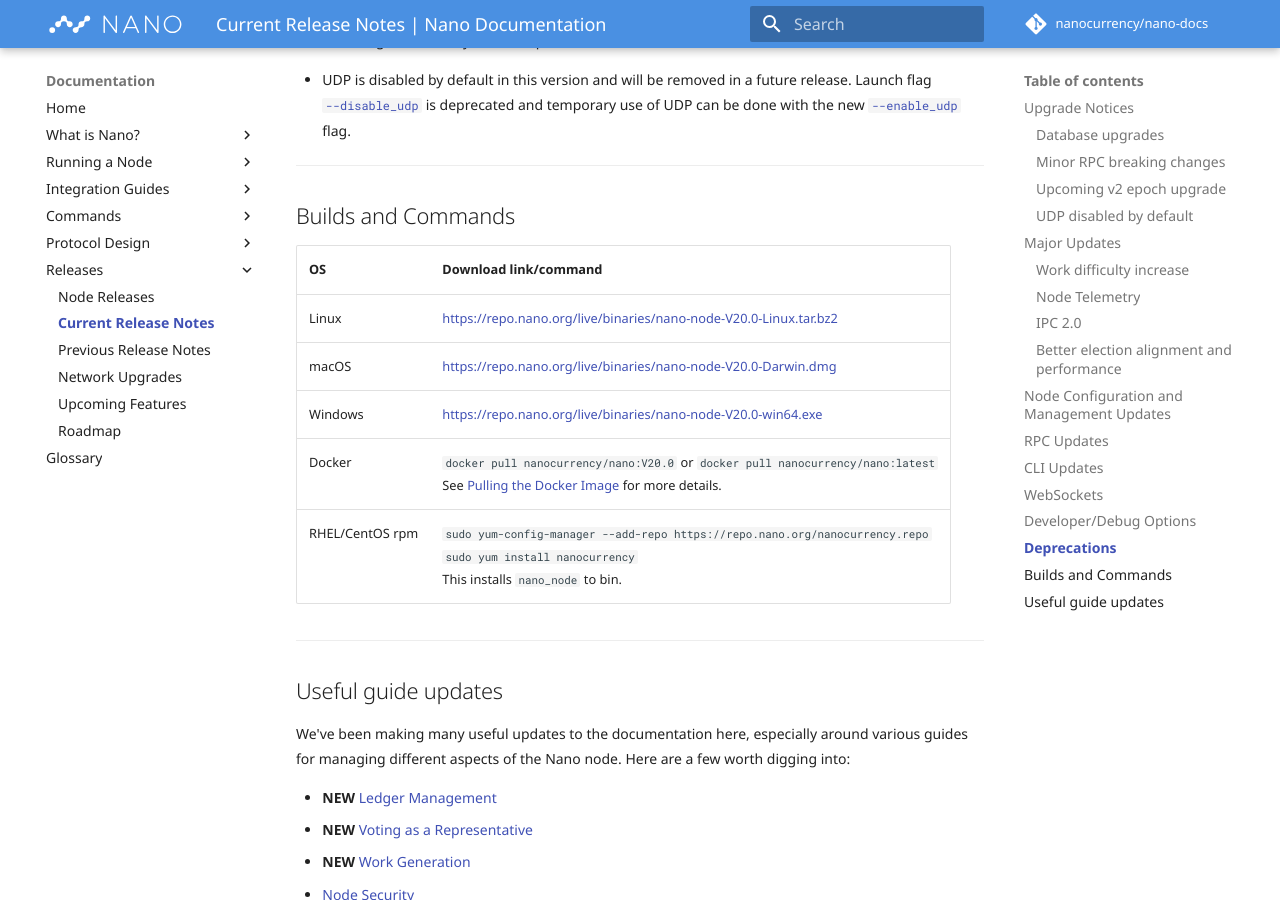
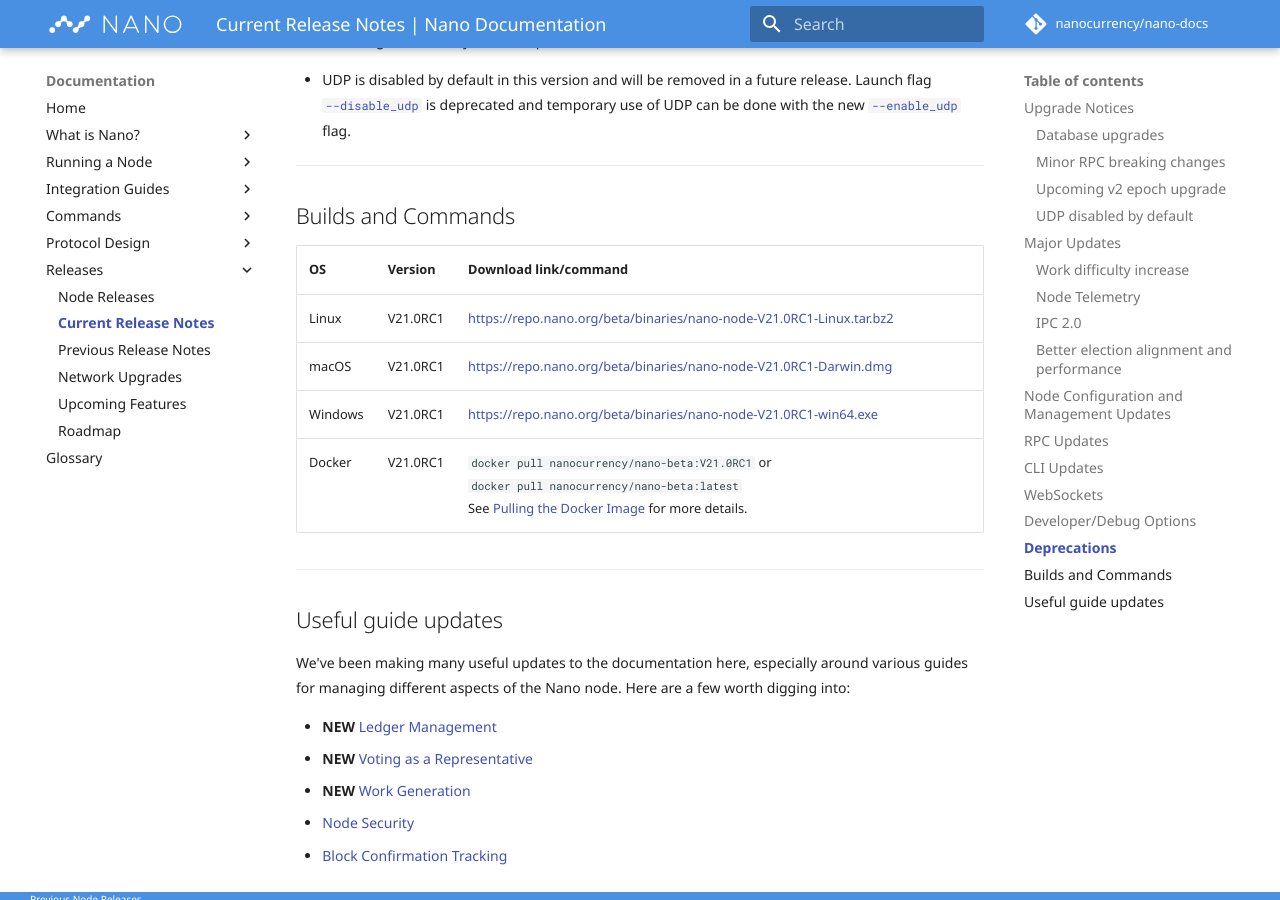
Before and after one commit to nanocurrency/nano-docs, an MkDocs documentation site: the page built from docs/releases/current-release-notes.md, in a window 1280 px wide and 900 px high, scrolled down 6016 px. Built offline with MkDocs 1.6.1 and Material for MkDocs 9.7.7, drawn with Linux system fonts in a browser that asks for light colours; comment, search, counter and statistics services are not loaded.

Commit message:
Update correct beta builds on current release notes (#326)

```diff
--- a/docs/releases/current-release-notes.md
+++ b/docs/releases/current-release-notes.md
@@ -136,7 +136,7 @@
 
 ## Builds and Commands
 
---8<-- "current-release-build-links.md"
+--8<-- "current-beta-build-links.md"
 
 ---
 
--- a/docs/snippets/current-beta-build-links.md
+++ b/docs/snippets/current-beta-build-links.md
@@ -3,3 +3,4 @@
 | Linux | V21.0RC1 | https://repo.nano.org/beta/binaries/nano-node-V21.0RC1-Linux.tar.bz2 |
 | macOS | V21.0RC1 | https://repo.nano.org/beta/binaries/nano-node-V21.0RC1-Darwin.dmg |
 | Windows | V21.0RC1 | https://repo.nano.org/beta/binaries/nano-node-V21.0RC1-win64.exe |
+| Docker | V21.0RC1 | `docker pull nanocurrency/nano-beta:V21.0RC1` or `docker pull nanocurrency/nano-beta:latest`<br />See [Pulling the Docker Image](../running-a-node/beta-network.md#pulling-the-docker-image) for more details. |
```
